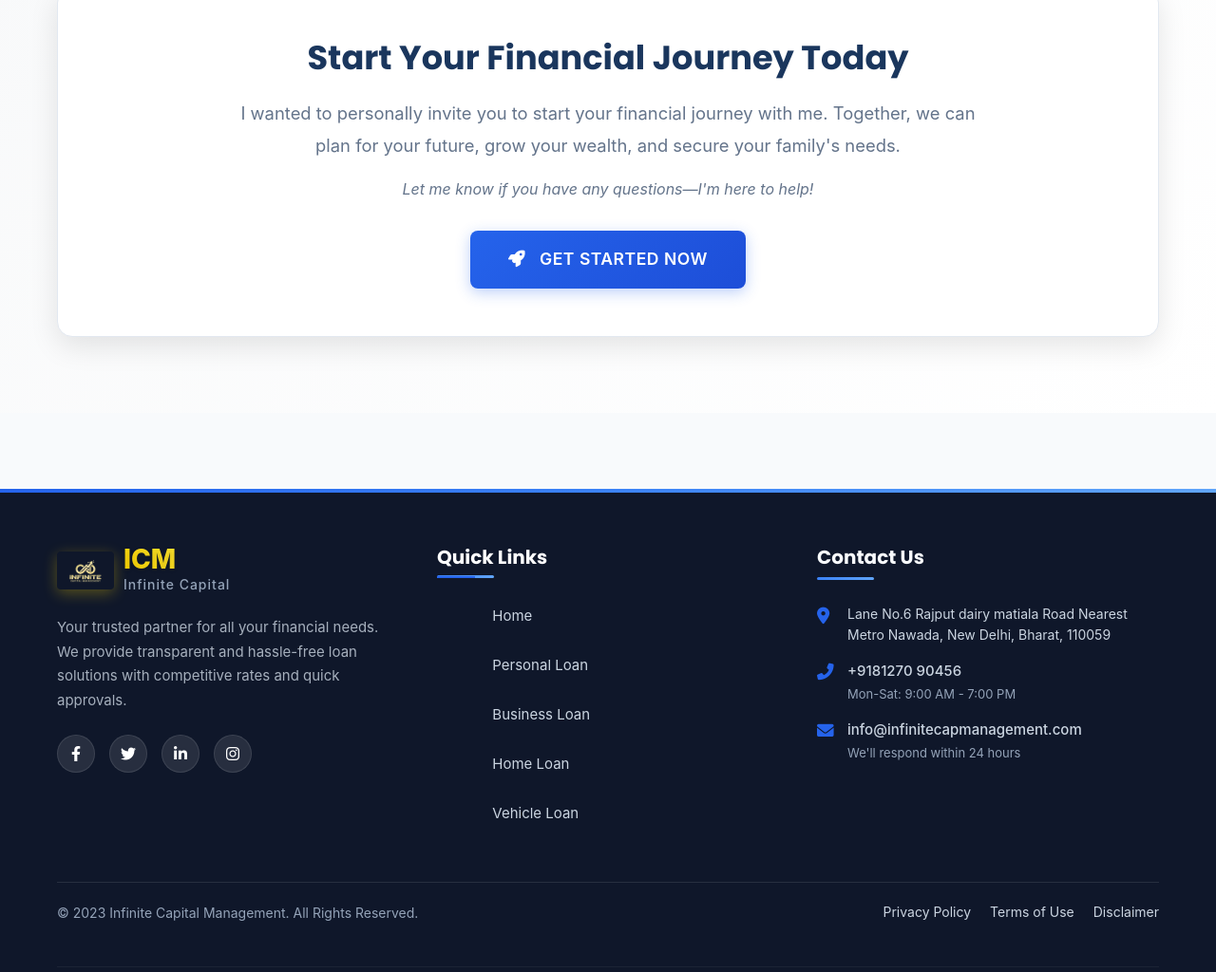
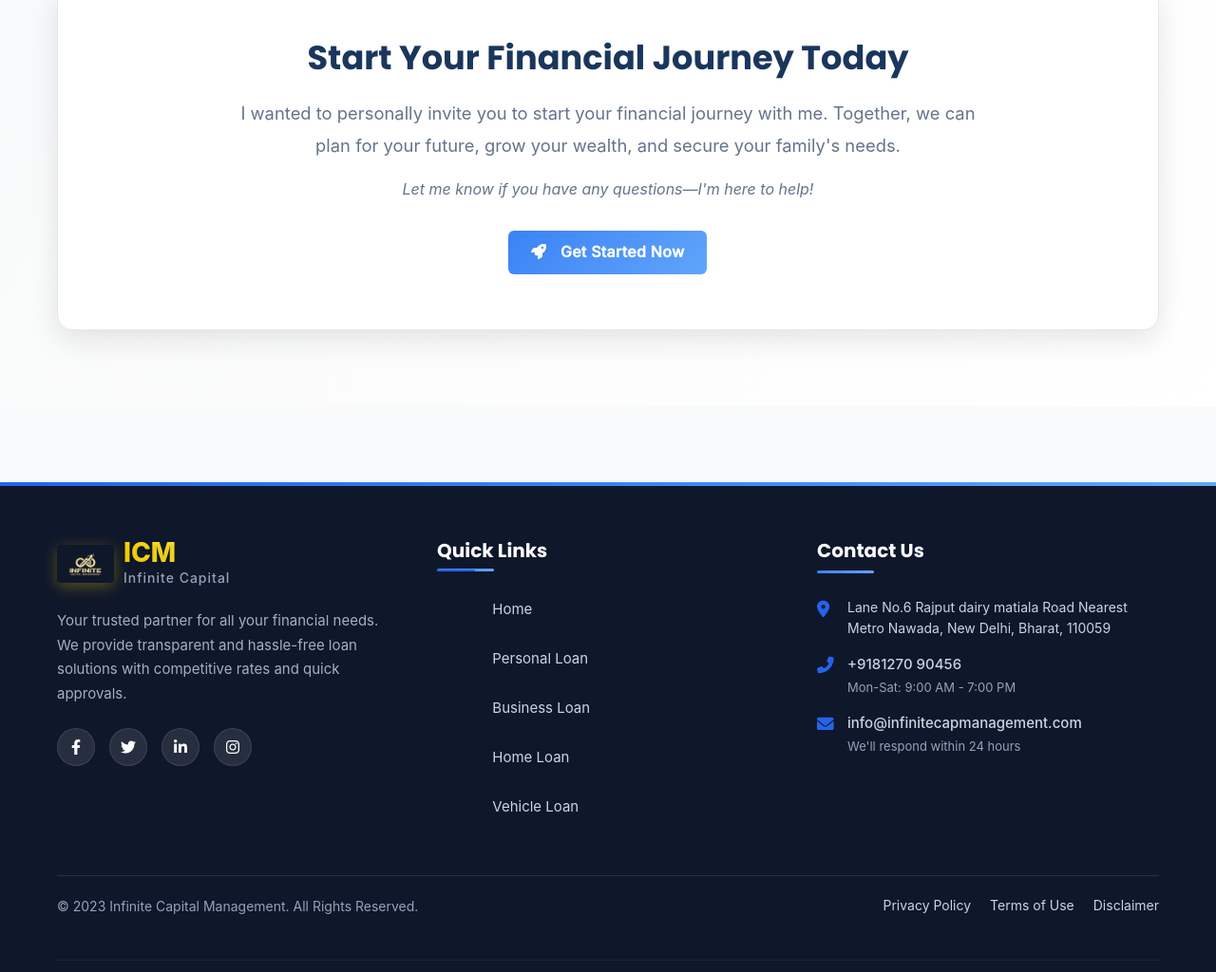
Before and after one commit to shri1918/Infinite, a plain HTML site: page personal-loan.html in a window 1280 px wide. Shown: the part 2926-3950 px from the top of the page at 95% size. Drawn offline with Linux system fonts and the light colour scheme.

Commit message:
Enhance partner brochure and personal loan pages by adding icons to buttons for improved user experience and updating button classes for consistency.

```diff
--- a/personal-loan.html
+++ b/personal-loan.html
@@ -1274,8 +1274,8 @@
                 <a href="https://www.wealthy.in/partners/siddh72418"
                    target="_blank"
                    rel="noopener noreferrer"
-                   class="wealthy-invite-btn"
-                   style="display: inline-block; background: linear-gradient(135deg, #2563eb 0%, #1d4ed8 100%); color: white; padding: 16px 40px; border-radius: 8px; font-weight: 600; font-size: 1.1rem; text-decoration: none; transition: all 0.3s ease; box-shadow: 0 4px 15px rgba(37, 99, 235, 0.3); text-transform: uppercase; letter-spacing: 0.5px;">
+                   class="wealthy-invite-btn btn btn-primary"
+                   >
                     <i class="fas fa-rocket" style="margin-right: 10px;"></i>
                     Get Started Now
                 </a>
```
Also changed, not shown: partner-brochure.html (+1 -1 lines).
